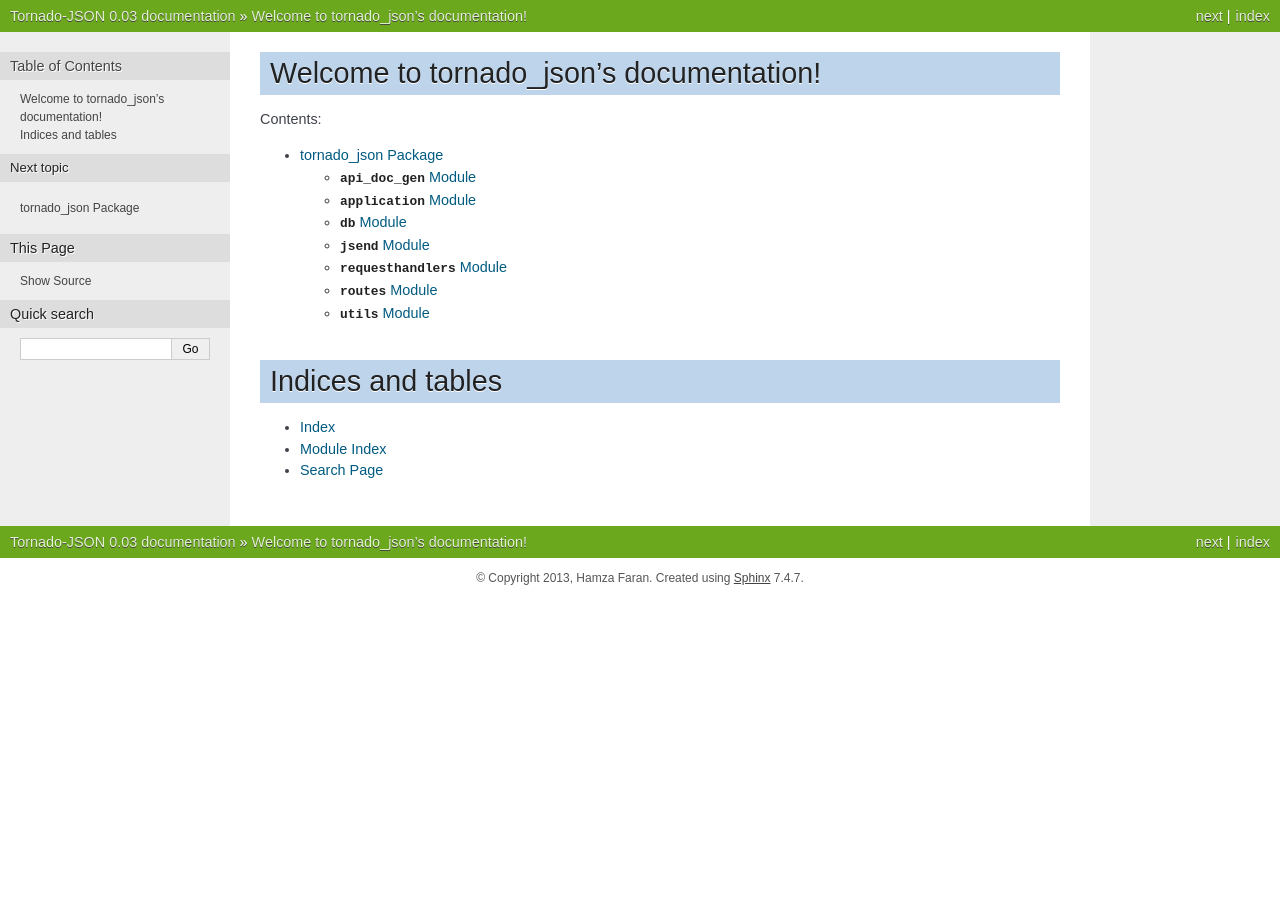
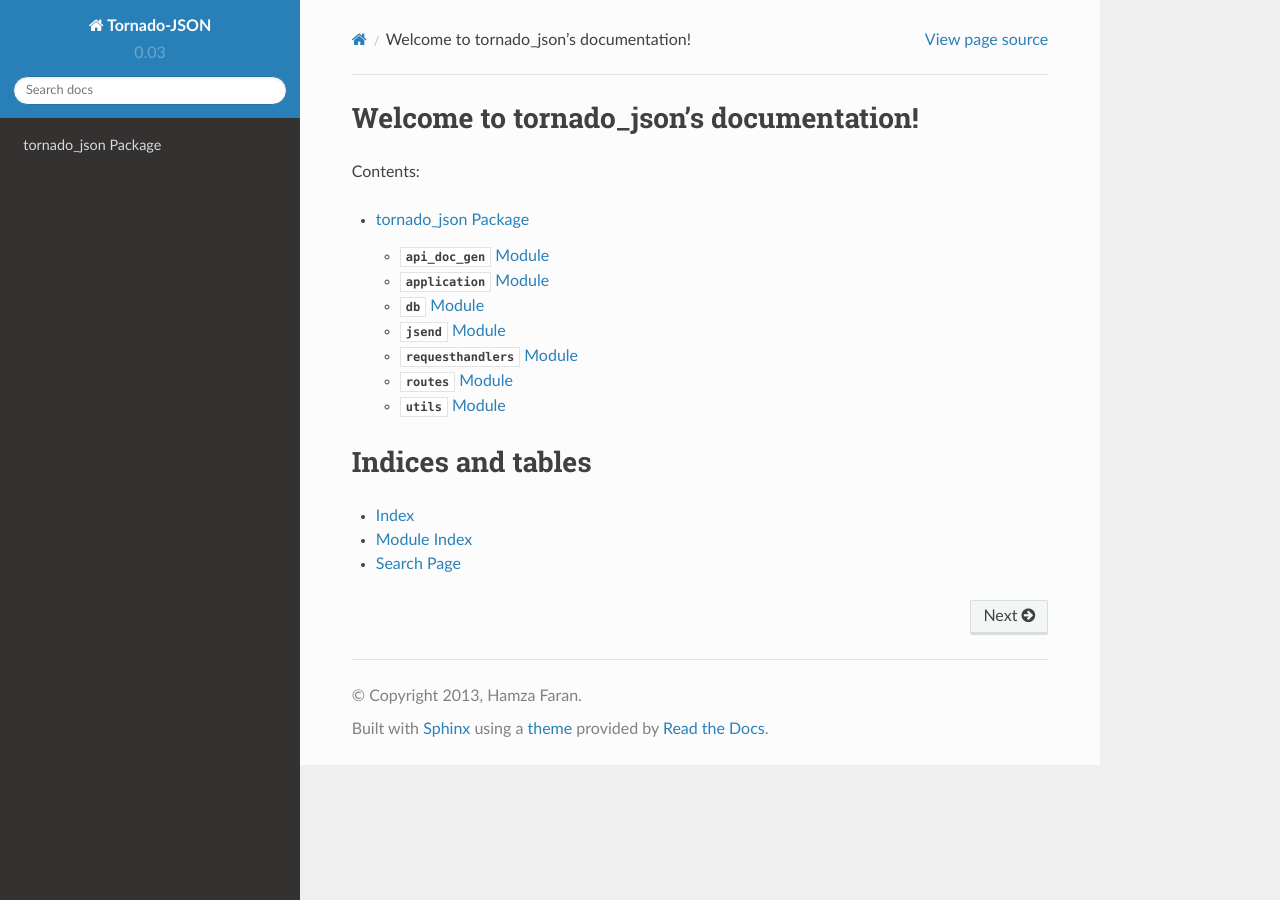
Before and after one commit to hfaran/Tornado-JSON, a Sphinx documentation site: the page built from docs/index.rst, in a window 1280 px wide. Built offline with Sphinx 7.4.7 and the Read the Docs theme 2.0.0, drawn with Linux system fonts in a browser that asks for light colours.

Commit message:
Use sphinx_rtd_theme for docs

```diff
--- a/docs/conf.py
+++ b/docs/conf.py
@@ -12,6 +12,7 @@
 # serve to show the default.
 
 import sys, os
+import sphinx_rtd_theme
 
 # If extensions (or modules to document with autodoc) are in another directory,
 # add these directories to sys.path here. If the directory is relative to the
@@ -92,7 +93,7 @@ pygments_style = 'sphinx'
 
 # The theme to use for HTML and HTML Help pages.  See the documentation for
 # a list of builtin themes.
-html_theme = 'nature'
+html_theme = "sphinx_rtd_theme"
 
 # Theme options are theme-specific and customize the look and feel of a theme
 # further.  For a list of options available for each theme, see the
@@ -100,7 +101,7 @@ html_theme = 'nature'
 #html_theme_options = {}
 
 # Add any paths that contain custom themes here, relative to this directory.
-#html_theme_path = []
+html_theme_path = [sphinx_rtd_theme.get_html_theme_path()]
 
 # The name for this set of Sphinx documents.  If None, it defaults to
 # "<project> v<release> documentation".
```
